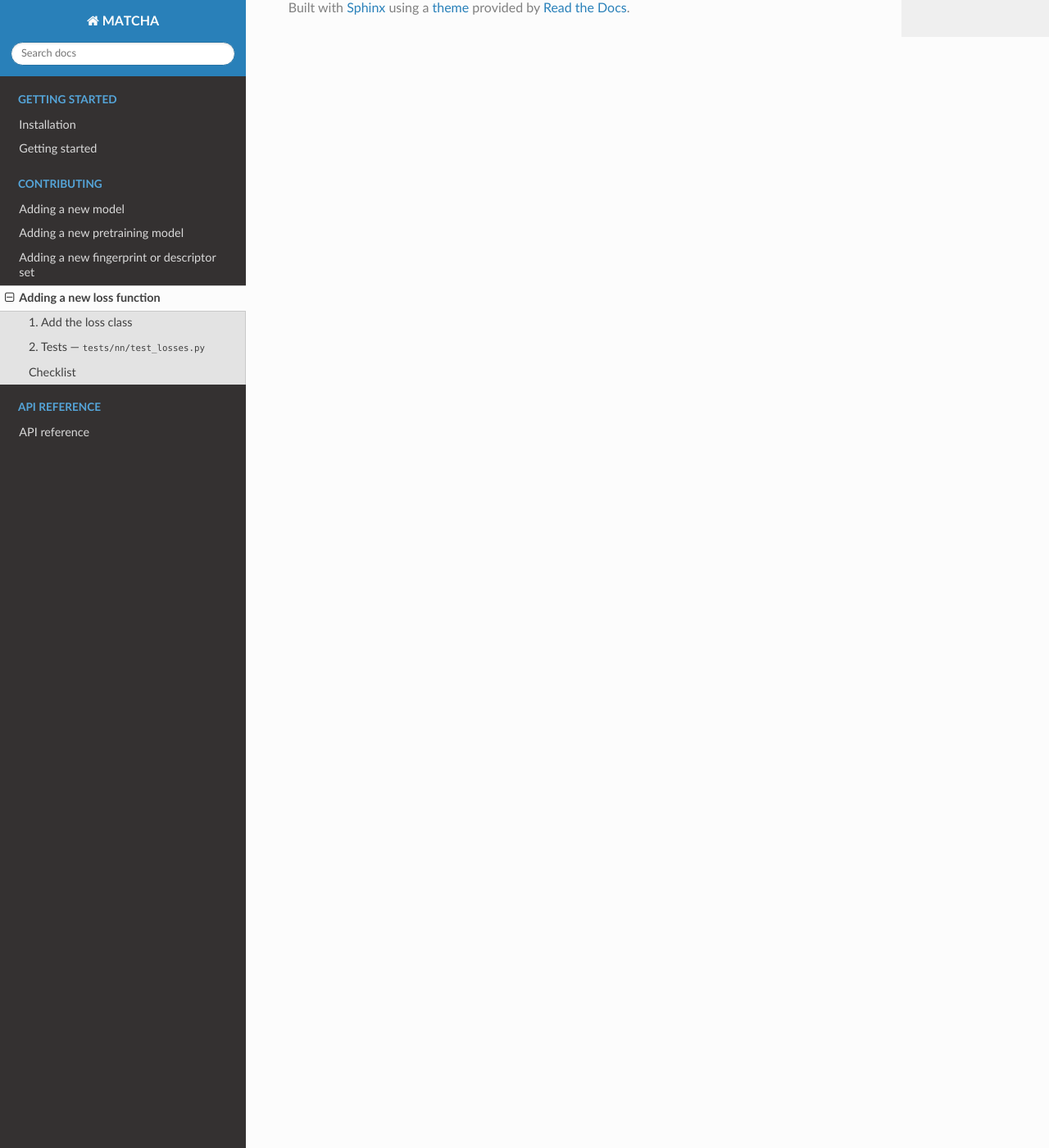
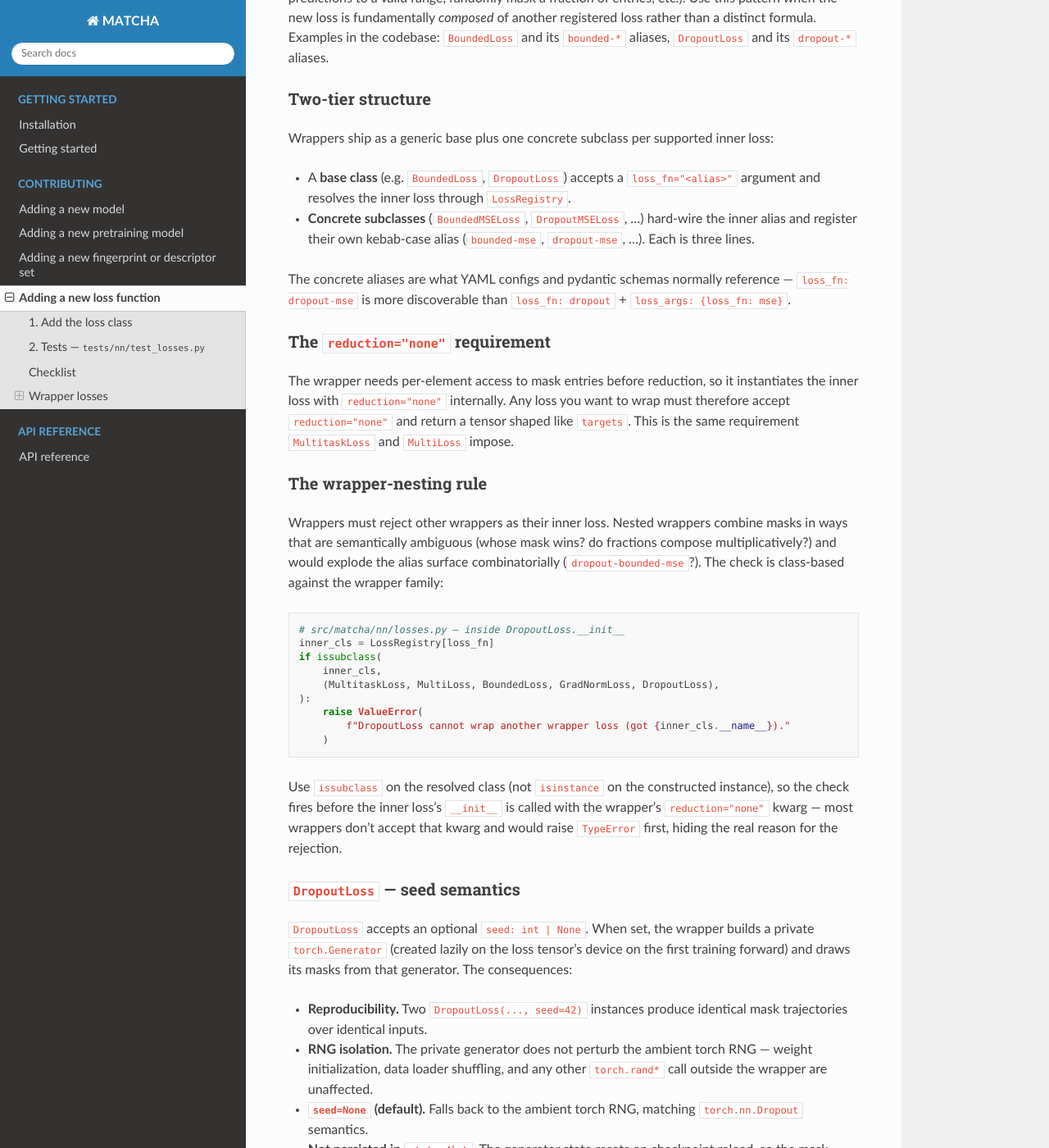
Before and after one commit to emdgroup/matcha, a Sphinx documentation site: the page built from docs/source/contributing/adding-a-loss.md, in a window 1280 px wide and 1400 px high, scrolled down 2493 px. Shown: the whole window at 82% size. Built offline with Sphinx 7.4.7 and the Read the Docs theme 3.1.0, drawn with Linux system fonts in a browser that asks for light colours; some of the changed text lies outside the part shown.

Commit message:
docs(losses): document wrapper-loss pattern and DropoutLoss
Add a "Wrapper losses" section to the loss-authoring recipe covering the
two-tier base+concrete structure (BoundedLoss, DropoutLoss), the
reduction="none" requirement, the wrapper-nesting rule (issubclass check,
why it fires pre-construction), DropoutLoss seed semantics (private
Generator, RNG isolation, not persisted in state_dict, DDP rank offset
guidance), the canonical random-dropout-MSE reference URL, and a
concrete-alias registration snippet + YAML config example.

````diff
--- a/docs/source/contributing/adding-a-loss.md
+++ b/docs/source/contributing/adding-a-loss.md
@@ -91,3 +91,75 @@ Two touches:
 - [ ] Forward-pass test class covering shape + at least one numeric check, resolving through `LossRegistry[alias]`.
 - [ ] `uv run pytest tests/nn/test_losses.py` passes.
 - [ ] Codecov PR check stays green — new lines are covered and total coverage doesn't drop (see `CONTRIBUTING.md` → Testing).
+
+---
+
+## Wrapper losses
+
+Some losses don't stand alone — they take an existing per-element loss and transform it (clip predictions to a valid range, randomly mask a fraction of entries, etc.). Use this pattern when the new loss is fundamentally *composed* of another registered loss rather than a distinct formula. Examples in the codebase: `BoundedLoss` and its `bounded-*` aliases, `DropoutLoss` and its `dropout-*` aliases.
+
+### Two-tier structure
+
+Wrappers ship as a generic base plus one concrete subclass per supported inner loss:
+
+- A **base class** (e.g. `BoundedLoss`, `DropoutLoss`) accepts a `loss_fn="<alias>"` argument and resolves the inner loss through `LossRegistry`.
+- **Concrete subclasses** (`BoundedMSELoss`, `DropoutMSELoss`, ...) hard-wire the inner alias and register their own kebab-case alias (`bounded-mse`, `dropout-mse`, ...). Each is three lines.
+
+The concrete aliases are what YAML configs and pydantic schemas normally reference — `loss_fn: dropout-mse` is more discoverable than `loss_fn: dropout` + `loss_args: {loss_fn: mse}`.
+
+### The `reduction="none"` requirement
+
+The wrapper needs per-element access to mask entries before reduction, so it instantiates the inner loss with `reduction="none"` internally. Any loss you want to wrap must therefore accept `reduction="none"` and return a tensor shaped like `targets`. This is the same requirement `MultitaskLoss` and `MultiLoss` impose.
+
+### The wrapper-nesting rule
+
+Wrappers must reject other wrappers as their inner loss. Nested wrappers combine masks in ways that are semantically ambiguous (whose mask wins? do fractions compose multiplicatively?) and would explode the alias surface combinatorially (`dropout-bounded-mse`?). The check is class-based against the wrapper family:
+
+```python
+# src/matcha/nn/losses.py — inside DropoutLoss.__init__
+inner_cls = LossRegistry[loss_fn]
+if issubclass(
+    inner_cls,
+    (MultitaskLoss, MultiLoss, BoundedLoss, GradNormLoss, DropoutLoss),
+):
+    raise ValueError(
+        f"DropoutLoss cannot wrap another wrapper loss (got {inner_cls.__name__})."
+    )
+```
+
+Use `issubclass` on the resolved class (not `isinstance` on the constructed instance), so the check fires before the inner loss's `__init__` is called with the wrapper's `reduction="none"` kwarg — most wrappers don't accept that kwarg and would raise `TypeError` first, hiding the real reason for the rejection.
+
+### `DropoutLoss` — seed semantics
+
+`DropoutLoss` accepts an optional `seed: int | None`. When set, the wrapper builds a private `torch.Generator` (created lazily on the loss tensor's device on the first training forward) and draws its masks from that generator. The consequences:
+
+- **Reproducibility.** Two `DropoutLoss(..., seed=42)` instances produce identical mask trajectories over identical inputs.
+- **RNG isolation.** The private generator does not perturb the ambient torch RNG — weight initialization, data loader shuffling, and any other `torch.rand*` call outside the wrapper are unaffected.
+- **`seed=None` (default).** Falls back to the ambient torch RNG, matching `torch.nn.Dropout` semantics.
+- **Not persisted in `state_dict`.** The generator state resets on checkpoint reload, so the mask trajectory restarts. This matches `nn.Dropout` and is intentional — mask trajectories are training-time nuisance state, not model parameters.
+- **DDP.** All workers seeded identically will draw identical masks. If you want per-worker mask diversity, offset by rank at construction time (e.g. `seed=42 + rank`).
+
+### Reference
+
+The random-dropout-MSE technique in descriptor pretraining is described in Jackson Burns's "how to train your chemeleon" repo: <https://github.com/JacksonBurns/how-to-train-your-chemeleon/blob/main/pretraining/random_dropout_mse.py>.
+
+### Code snippet — concrete alias registration
+
+```python
+# src/matcha/nn/losses.py
+@LossRegistry.register(alias="dropout-mse")
+class DropoutMSELoss(DropoutLoss):
+    """:class:`DropoutLoss` with MSE as the inner loss."""
+
+    def __init__(self, **kwargs):
+        super().__init__(loss_fn="mse", **kwargs)
+```
+
+Config usage:
+
+```yaml
+loss_fn: dropout-mse
+loss_args:
+  dropout: 0.2
+  seed: 42
+```
````
